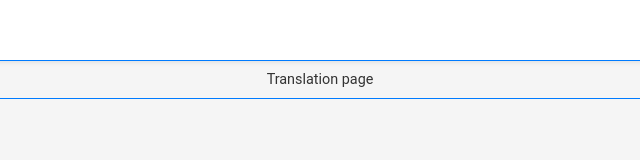
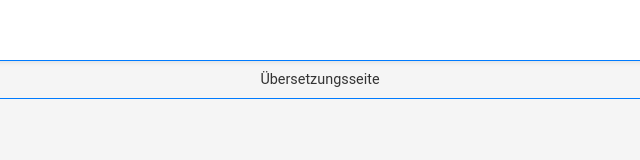
Before and after one commit to gzlanguage/allemand, a plain HTML site: page pagedetraduction.html in a window 1280 px wide. Shown: the full height of the page, 320-960 px from the left. Drawn offline with Linux system fonts and the light colour scheme; a web font is replaced by a local one.

Commit message:
Update pagedetraduction.html

```diff
--- a/pagedetraduction.html
+++ b/pagedetraduction.html
@@ -138,7 +138,7 @@
 </header>
 
 <div class="divider"></div>
-<div class="divider-text">Translation page</div>
+<div class="divider-text">Übersetzungsseite</div>
 <div class="divider"></div>
 
 <footer>
```
